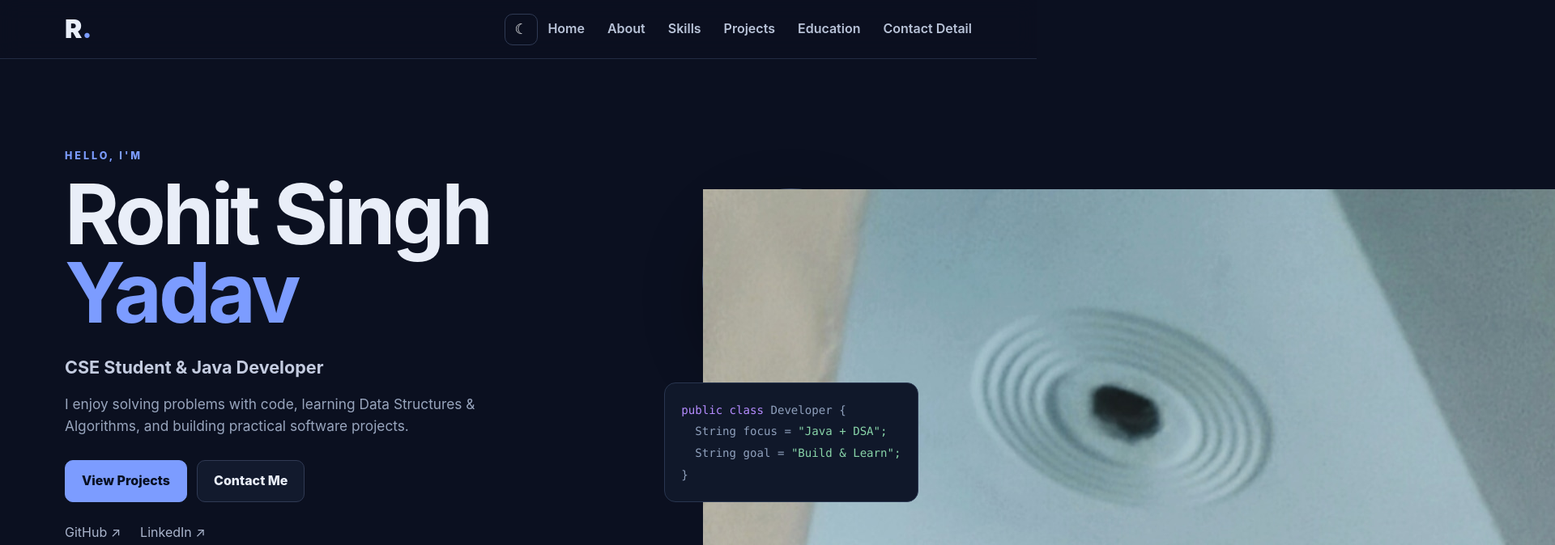
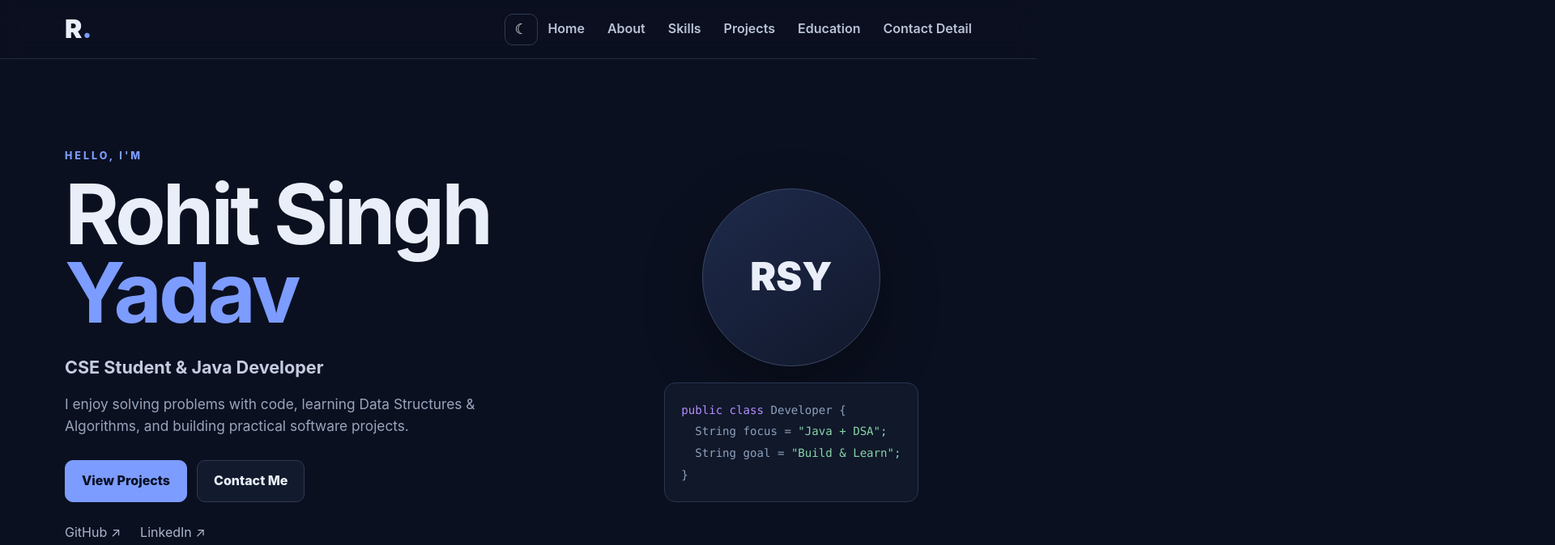
Before and after one commit to rohitsinghyadav04/rohitsinghyadav04.github.io, a plain HTML site: page index.html in a window 1280 px wide. Shown: the top 674 px of the page at 81% size, 1920 px wide, since content can reach past the window. Drawn offline with Linux system fonts and the light colour scheme.

Commit message:
Update index.html

```diff
--- a/index.html
+++ b/index.html
@@ -40,9 +40,7 @@
         </div>
       </div>
       <div class="hero-card">
-       <div class="avatar">
-    <img src="IMG_20231216_225522_805.jpg" alt="Rohit Singh Yadav">
-      </div>
+       <div class="avatar">RSY</div>
         <div class="code-card">
           <span>public class</span> Developer {<br>
           &nbsp;&nbsp;String focus = <b>"Java + DSA";</b><br>
```
